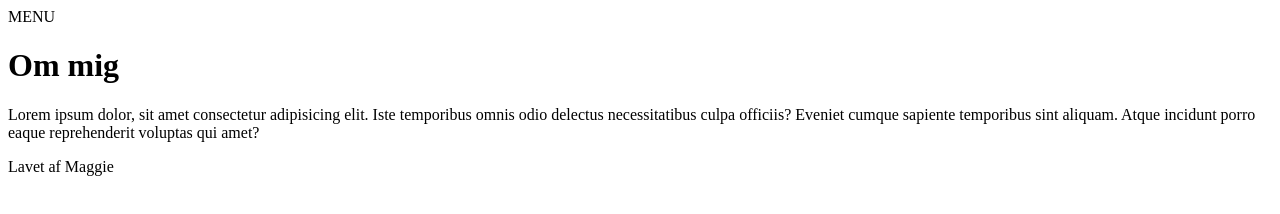
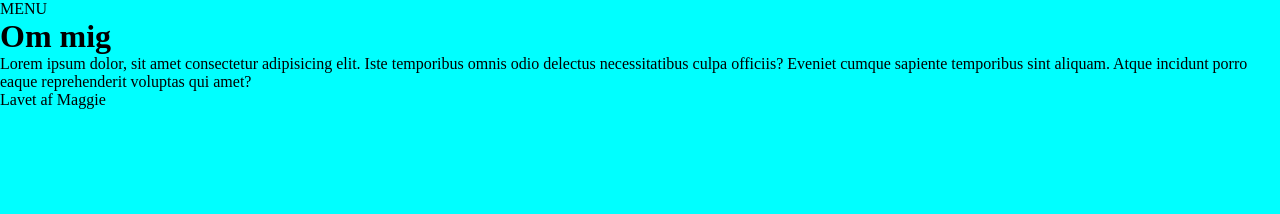
Before and after one commit to Mafe0003/git_leg, a plain HTML site: page om_mig.html in a window 1280 px wide. Drawn offline with Linux system fonts and the light colour scheme.

Commit message:
mere_done

```diff
--- a/style.css
+++ b/style.css
@@ -1,5 +1,9 @@
-/* * {
+* {
   margin: 0;
   padding: 0;
   box-sizing: border-box;
-} */
+}
+
+body {
+  background-color: aqua;
+}
```
